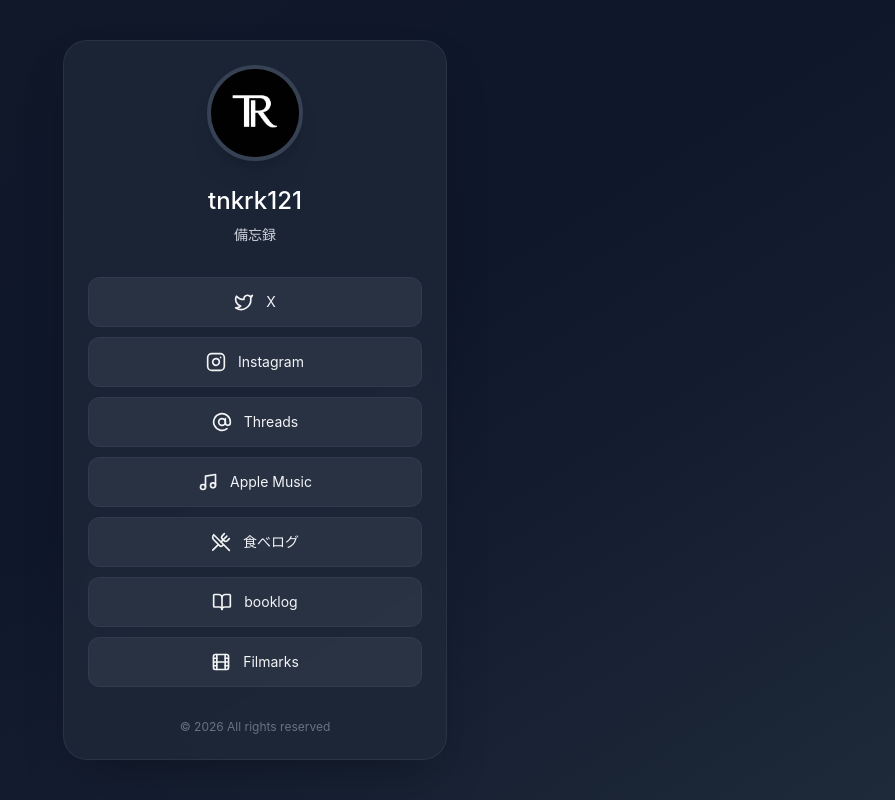
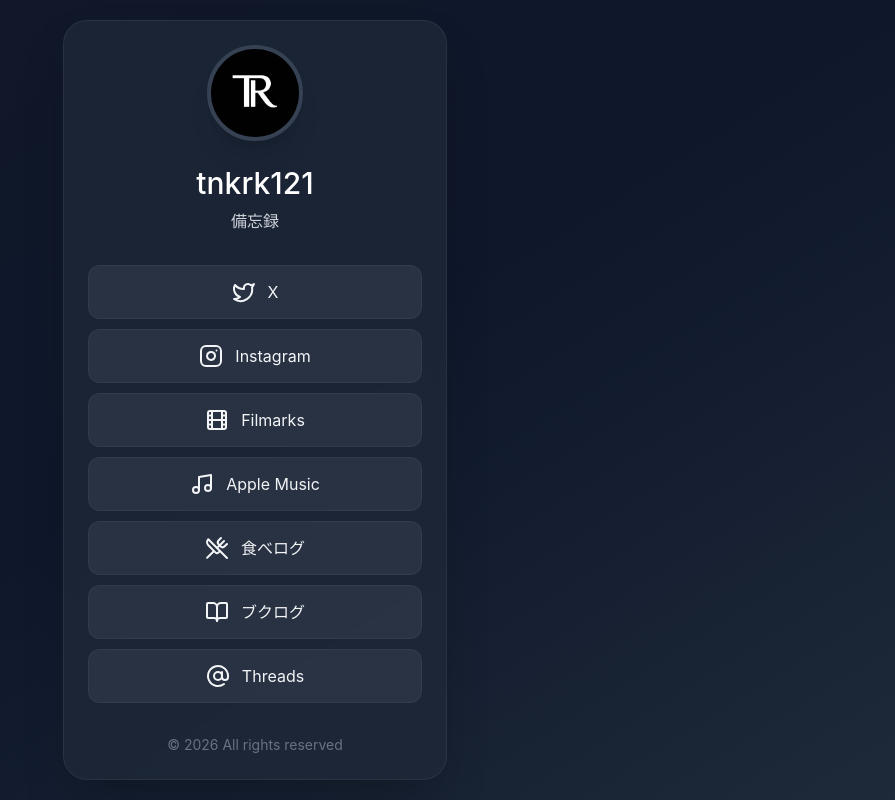
Before and after one commit to tnkrk121/mypage, a React (Vite) app: page / in a window 1280 px wide. Shown: the whole page, without its empty margins (385-1280 px from the left). Built offline with nearby package versions, Linux system fonts and the light colour scheme.

Commit message:
fix: update sizing and iOS Safari viewport handling

```diff
--- a/src/app/App.tsx
+++ b/src/app/App.tsx
@@ -13,55 +13,55 @@
     {
       name: "X",
       url: "https://x.com/tnkrk121",
-      icon: <Twitter className="size-5" />,
+      icon: <Twitter className="size-6" />,
       color: "hover:bg-black",
     },
     {
       name: "Instagram",
       url: "https://www.instagram.com/tnkrk.121",
-      icon: <Instagram className="size-5" />,
+      icon: <Instagram className="size-6" />,
       color: "hover:bg-gradient-to-br hover:from-[#833AB4] hover:via-[#FD1D1D] hover:to-[#FCAF45]",
     },
     {
-      name: "Threads",
-      url: "https://www.threads.net/@tnkrk.121",
-      icon: <AtSign className="size-5" />,
-      color: "hover:bg-black",
+      name: "Filmarks",
+      url: "https://filmarks.com/users/tnkrk121",
+      icon: <Film className="size-6" />,
+      color: "hover:bg-[#FF6B6B]",
     },
     {
       name: "Apple Music",
       url: "https://music.apple.com/profile/tnkrk121",
-      icon: <Music className="size-5" />,
+      icon: <Music className="size-6" />,
       color: "hover:bg-[#FA243C]",
     },
     {
       name: "食べログ",
       url: "https://tabelog.com/rvwr/tnkrk121",
-      icon: <UtensilsCrossed className="size-5" />,
+      icon: <UtensilsCrossed className="size-6" />,
       color: "hover:bg-[#D2691E]",
     },
     {
-      name: "booklog",
+      name: "ブクログ",
       url: "https://booklog.jp/users/tnkrk121",
-      icon: <BookOpen className="size-5" />,
+      icon: <BookOpen className="size-6" />,
       color: "hover:bg-[#6B4423]",
     },
     {
-      name: "Filmarks",
-      url: "https://filmarks.com/users/tnkrk121",
-      icon: <Film className="size-5" />,
-      color: "hover:bg-[#FF6B6B]",
+      name: "Threads",
+      url: "https://www.threads.net/@tnkrk.121",
+      icon: <AtSign className="size-6" />,
+      color: "hover:bg-black",
     },
     // {
     //   name: "GitHub",
     //   url: "https://github.com",
-    //   icon: <Github className="size-5" />,
+    //   icon: <Github className="size-6" />,
     //   color: "hover:bg-[#333]",
     // },
     // {
     //   name: "Email",
     //   url: "mailto:your.email@example.com",
-    //   icon: <Mail className="size-5" />,
+    //   icon: <Mail className="size-6" />,
     //   color: "hover:bg-[#EA4335]",
     // },
   ];
@@ -83,8 +83,8 @@
 
           {/* Profile Info */}
           <div className="text-center space-y-2">
-            <h1 className="text-2xl text-white">tnkrk121</h1>
-            <p className="text-gray-300 text-sm">
+            <h1 className="text-3xl text-white">tnkrk121</h1>
+            <p className="text-gray-300 text-base">
               備忘録
             </p>
           </div>
@@ -111,14 +111,14 @@
                 <span className="transition-transform group-hover:scale-110">
                   {link.icon}
                 </span>
-                <span className="text-sm">{link.name}</span>
+                <span className="text-base">{link.name}</span>
               </a>
             ))}
           </div>
 
           {/* Footer */}
           <div className="text-center pt-2">
-            <p className="text-xs text-gray-500">
+            <p className="text-sm text-gray-500">
               © 2026 All rights reserved
             </p>
           </div>
--- a/src/styles/theme.css
+++ b/src/styles/theme.css
@@ -130,7 +130,9 @@
     /* フォールバック: 古いブラウザ用 */
     height: 100%;
     /* Safari対応: 動的ビューポート高さ（アドレスバー伸縮に対応） */
-    height: 100dvh;
+    min-height: 100vh;
+    min-height: 100svh;
+    min-height: 100dvh;
     overflow: hidden;
     font-size: var(--font-size);
     /* 背景色統一: 白い余白が見えないようにする */
@@ -144,7 +146,9 @@
     /* フォールバック */
     height: 100%;
     /* Safari対応 */
-    height: 100dvh;
+    min-height: 100vh;
+    min-height: 100svh;
+    min-height: 100dvh;
     overflow: hidden;
     /* Safe Area対応: ノッチ・ホームバー領域の余白確保 */
     padding-top: env(safe-area-inset-top);
@@ -159,6 +163,9 @@
     /* フォールバック */
     height: 100%;
     /* Safari対応 */
+    min-height: 100%;
+    min-height: 100vh;
+    min-height: 100svh;
     min-height: 100dvh;
     overflow: auto;
     /* 背景色統一 */
```
